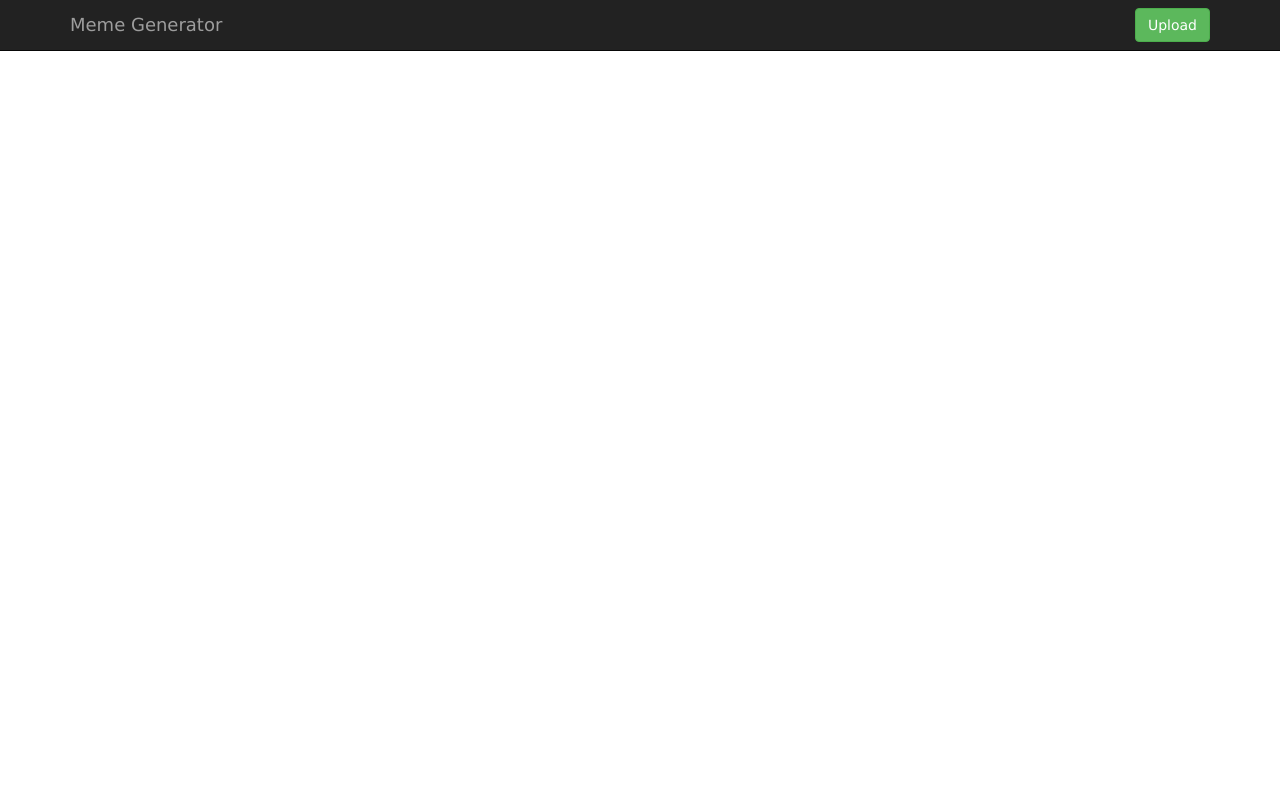
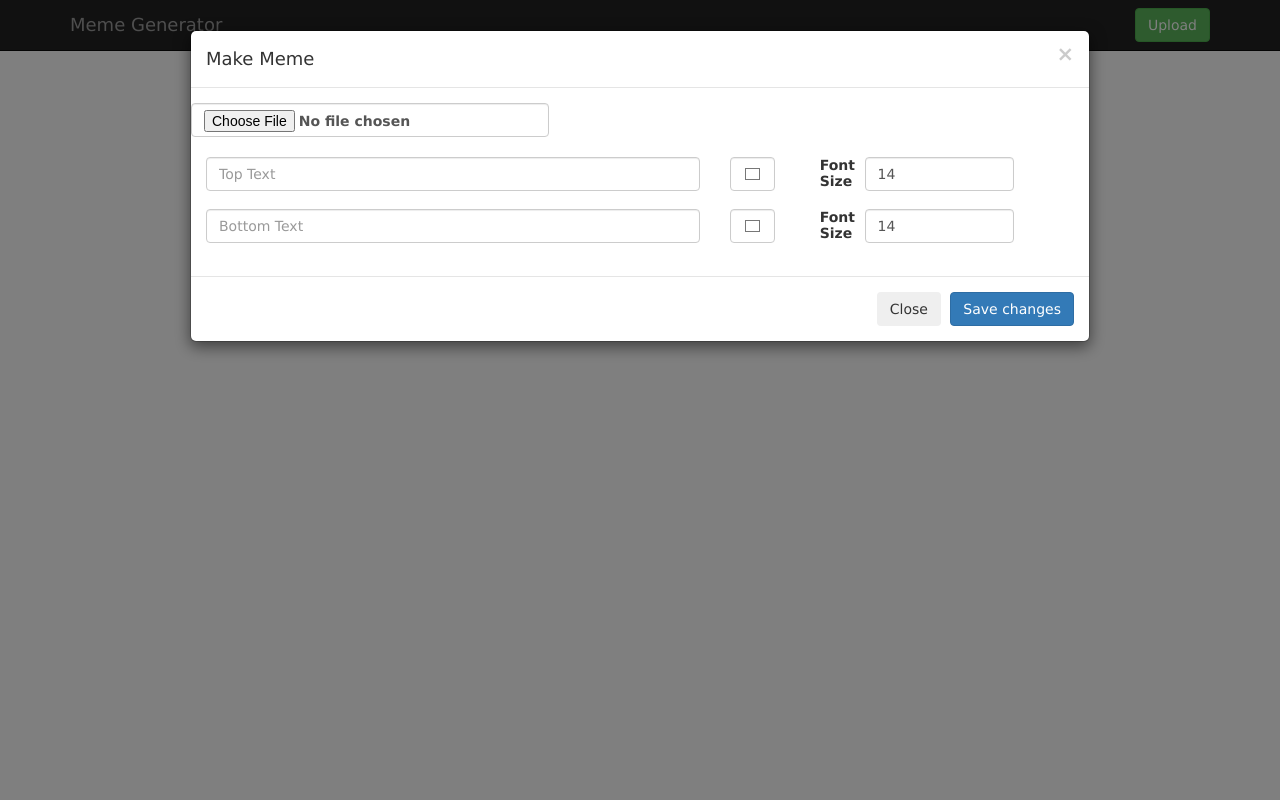
Before and after one commit to jedijulia/meme-generator, a Node server app: page / in a window 1280 px wide. Run offline with Node 20, Linux system fonts and the light colour scheme; some libraries are stand-ins or nearby versions.

Commit message:
js works

```diff
--- /dev/null
+++ b/public/javascripts/editor.js
@@ -0,0 +1,83 @@
+$(document).ready(function() {
+    $('#upload').modal('show');
+    $('#upload').on('shown.bs.modal', function() {
+        // initializeEditor();
+    })
+
+    $('#upload').on('hidden.bs.modal', function () {
+        initializeEditor();
+    })
+
+    var topText = $('#top-text-container');
+    var bottomText = $('#bottom-text-container');
+
+
+    function initializeEditor() {
+        $('#preview').addClass('hidden');
+        topText.html('');
+        bottomText.html('');
+        $('#the-form')[0].reset();
+        $('#preview p').css('color', '#FFFFFF');
+        $('#preview p').css('font-size', 30);
+    }
+
+    $('#image-file').on('change', function(e) {
+        if (this.files && this.files[0]) {
+            var reader = new FileReader();
+            reader.onload = function (e) {
+                $('#img-preview').attr('src', e.target.result);
+                $('#preview').removeClass('hidden');
+                var h = $('#img-preview').height() * 0.9;
+                updateBottomTextPos();
+                topText.css('top', 20);
+            }
+            reader.readAsDataURL(this.files[0]);
+        }
+    });
+
+    function updateBottomTextPos() {
+        var h = $('#img-preview').height() - bottomText.height();
+        bottomText.css('top', h);
+    }
+
+    $('input[type="text"]').on('keydown', function(e) {
+        if (e.keyCode === 13) {
+            e.preventDefault();
+        }   else {
+            var box = $(this);
+            var t = $(this).val();
+            var target = topText;
+            if (box.data('target') === 'bottom') {
+                target = bottomText;
+            }
+            target.html(t);
+            if (!$('#preview').hasClass('hidden') && box.data('target') === 'bottom') {
+                updateBottomTextPos();
+            }
+        }
+    });
+
+    $('input[type="color"]').on('change', function(e) {
+        var box = $(this);
+        var value = box.val();
+        var target = topText;
+        if (box.data('target') === 'bottom') {
+            target = bottomText;
+        }
+        target.css('color', value);
+    });
+
+    $('input[type="number"]').on('change', function(e) {
+        var box = $(this);
+        var value = box.val();
+        var target = topText;
+        if (box.data('target') === 'bottom') {
+            target = bottomText;
+        }
+        if (value > 80) {
+            value = 80;
+        }
+        box.val(80);
+        target.css('font-size', value);
+    });
+});
--- a/public/stylesheets/style.css
+++ b/public/stylesheets/style.css
@@ -7,7 +7,18 @@ a {
   color: #00B7FF;
 }
 
+#img-preview {
+    width: 100%;
+}
 
+#preview p {
+    position: absolute;
+    text-align: center;
+    font-size: 30px;
+    color: #FFFFFF;
+    width: 100%;
+    left: 0px;
+}
 
 @media (min-width: 992px) {
   .modal-dialog {
--- a/views/index.html
+++ b/views/index.html
@@ -5,5 +5,6 @@
 
         <script src="https://ajax.googleapis.com/ajax/libs/jquery/1.11.3/jquery.min.js"></script>
         <script src="https://maxcdn.bootstrapcdn.com/bootstrap/3.3.6/js/bootstrap.min.js" integrity="sha384-0mSbJDEHialfmuBBQP6A4Qrprq5OVfW37PRR3j5ELqxss1yVqOtnepnHVP9aJ7xS" crossorigin="anonymous"></script>
+        <script src="/javascripts/editor.js"></script>
     </body>
 </html>
--- a/views/partials/navbar.html
+++ b/views/partials/navbar.html
@@ -28,38 +28,43 @@
         <h4 class="modal-title" id="myModalLabel">Make Meme</h4>
       </div>
       <div class="modal-body">
-        <form action="" enctype="multipart/form-data" method="post">
+        <div id="preview" class="hidden">
+            <p id="top-text-container"></p>
+            <img src="" alt="" id="img-preview">
+            <p id="bottom-text-container"></p>
+        </div>
+        <form action="" enctype="multipart/form-data" method="post" id="the-form">
             <div class="form-group row">
                 <label class="file">
-                  <input type="file" name="datafile" id="image-file" class="form-control">
+                  <input type="file" name="datafile" id="image-file" class="form-control" accept="image/*">
                   <span class="file-custom"></span>
                 </label>
             </div>
             <div class="form-group row">
                 <div class="col-md-7">
-                  <input type="text" name="top_text" class="form-control" placeholder="Top Text" id="top-text">
+                  <input type="text" name="top_text" class="form-control" placeholder="Top Text" id="top-text" data-target="top" maxlength="80">
                 </div>
                 <div class="col-md-1">
-                  <input type="color" name="top_color" value="#ff0000" class="form-control" id="top-color">
+                  <input type="color" name="top_color" value="#ffffff" class="form-control" id="top-color" data-target="top">
                 </div>
                 <div class="col-md-4">
                   <label for="top-size" class="col-sm-2 form-control-label">Font Size</label>
                   <div class="col-sm-8">
-                      <input type="number" class="form-control" name="top_size" id="top-size" value="14" min="10" max="100" id="top-size">
+                      <input type="number" class="form-control" name="top_size" id="top-size" value="14" min="30" max="80" id="top-size" data-target="top">
                   </div>
                 </div>
             </div>
             <div class="form-group row">
                 <div class="col-md-7">
-                  <input type="text" name="bottom_text" class="form-control" placeholder="Bottom Text" id="bottom-text">
+                  <input type="text" name="bottom_text" class="form-control" placeholder="Bottom Text" id="bottom-text" data-target="bottom" maxlength="80">
                 </div>
                 <div class="col-md-1">
-                  <input type="color" name="bottom_color" value="#ff0000" class="form-control" id="bottom-color">
+                  <input type="color" name="bottom_color" value="#ffffff" class="form-control" id="bottom-color" data-target="bottom">
                 </div>
                 <div class="col-md-4">
                   <label for="bottom-size" class="col-sm-2 form-control-label">Font Size</label>
                   <div class="col-sm-8">
-                      <input type="number" class="form-control" name="bottom_size" id="bottom-size" value="14" min="10" max="100">
+                      <input type="number" class="form-control" name="bottom_size" id="bottom-size" value="14" min="30" max="80" data-target="bottom">
                   </div>
                 </div>
             </div>
```
